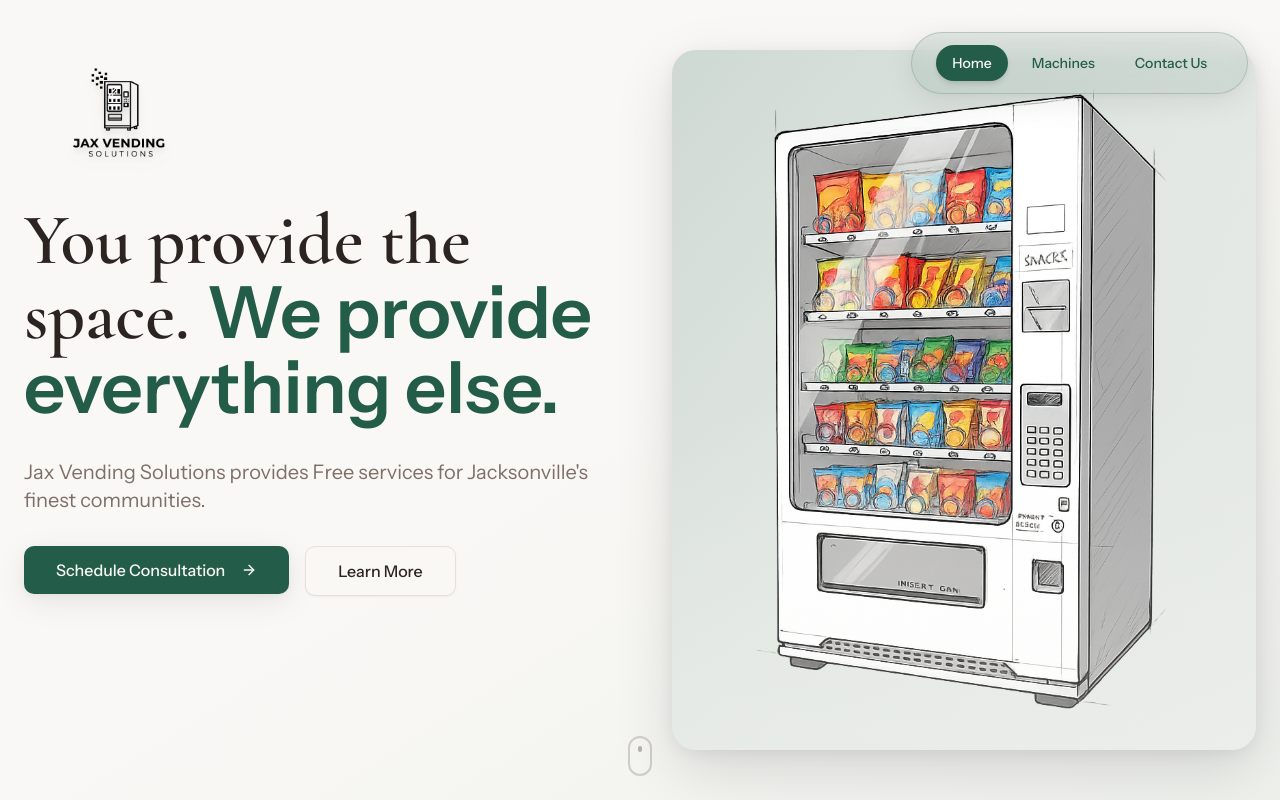
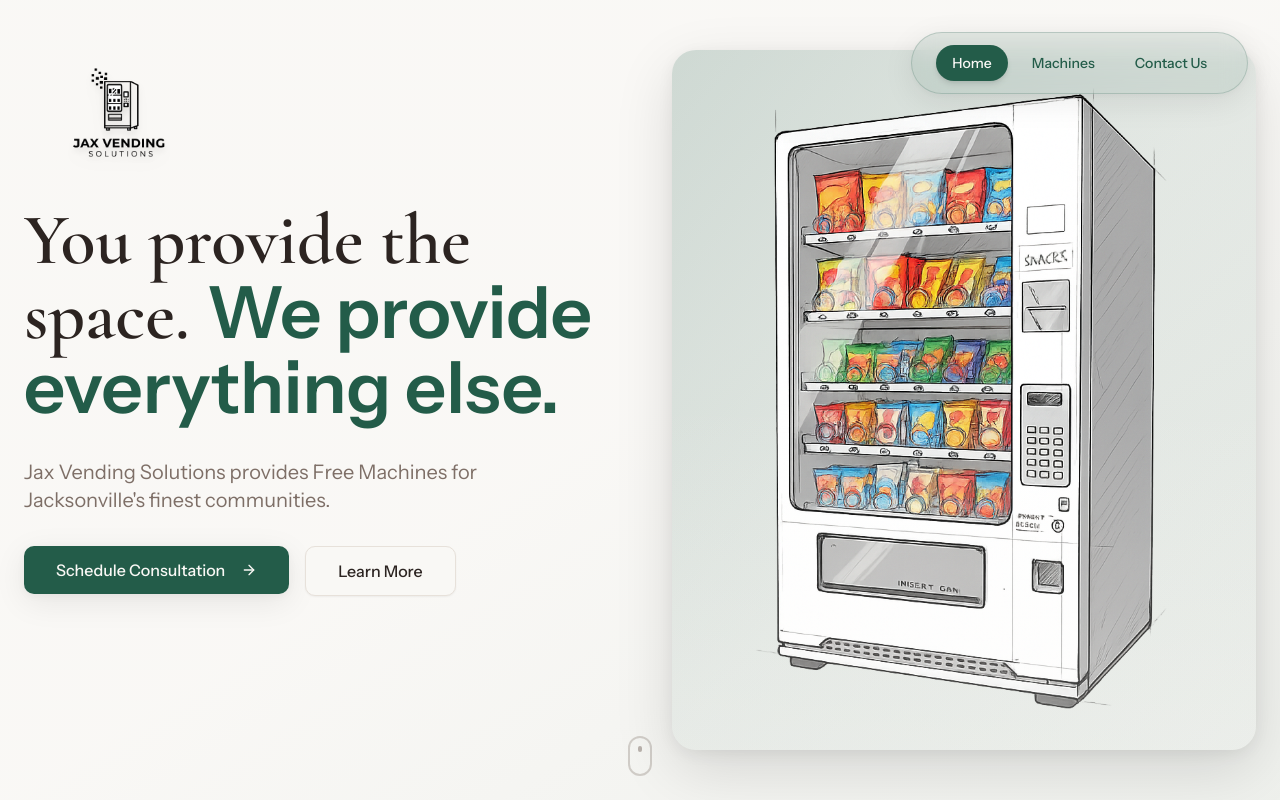
Before and after one commit to devs-10pt/Jaxvendingsolutions.com, a React (Vite) app in the folder webapp/: page / in a window 1280 px wide. Shown: the top 800 px of the page. Built offline with nearby package versions, Linux system fonts and the light colour scheme.

Commit message:
Update webapp/src/components/sections/Hero.tsx

```diff
--- a/webapp/src/components/sections/Hero.tsx
+++ b/webapp/src/components/sections/Hero.tsx
@@ -35,7 +35,7 @@ export const Hero = () => {
             animate={{ opacity: 1, y: 0 } as any}
             transition={{ duration: 0.8, delay: 0.4, ease: [0.22, 1, 0.36, 1] } as any}
             className="text-lg sm:text-xl text-muted-foreground leading-relaxed max-w-xl"
-          >Jax Vending Solutions provides Free services for Jacksonville's finest communities.</motion.p>
+          >Jax Vending Solutions provides Free Machines for Jacksonville's finest communities.</motion.p>
 
           <motion.div
             initial={{ opacity: 0, y: 20 } as any}
```
